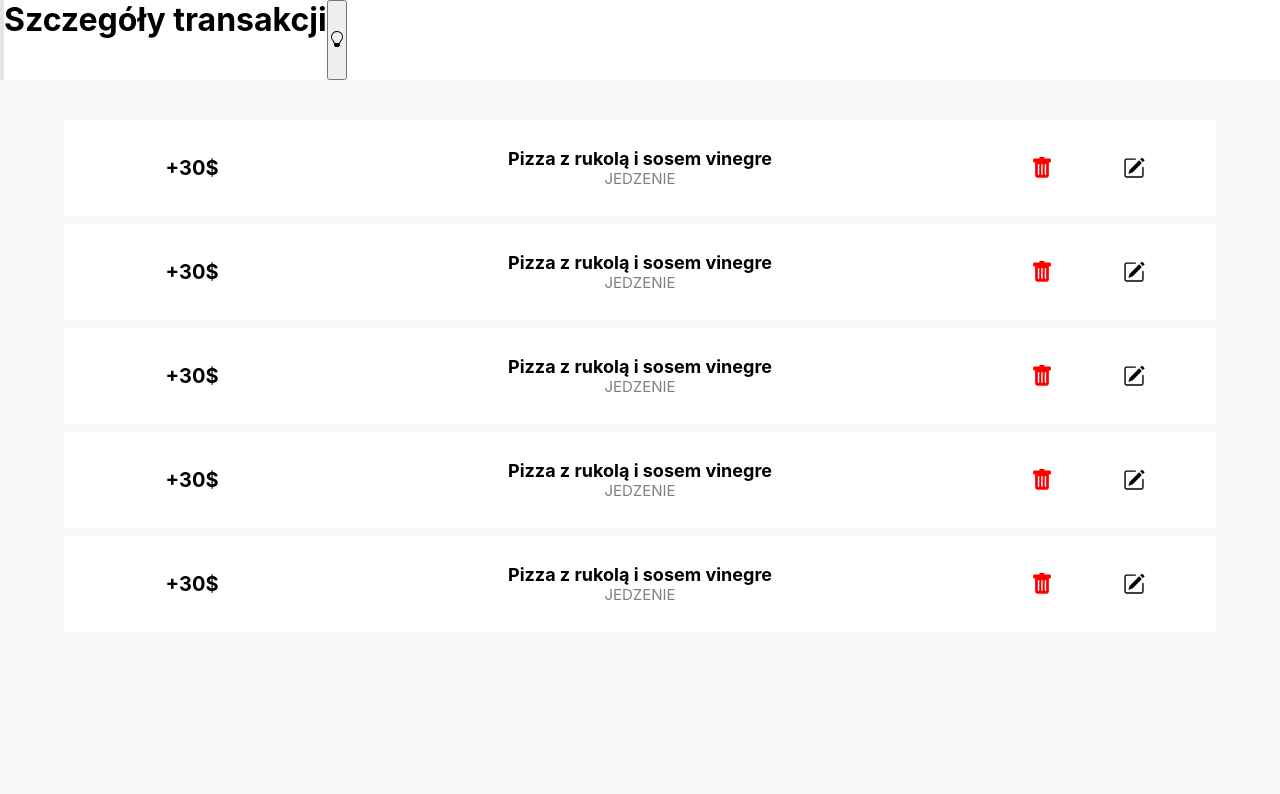
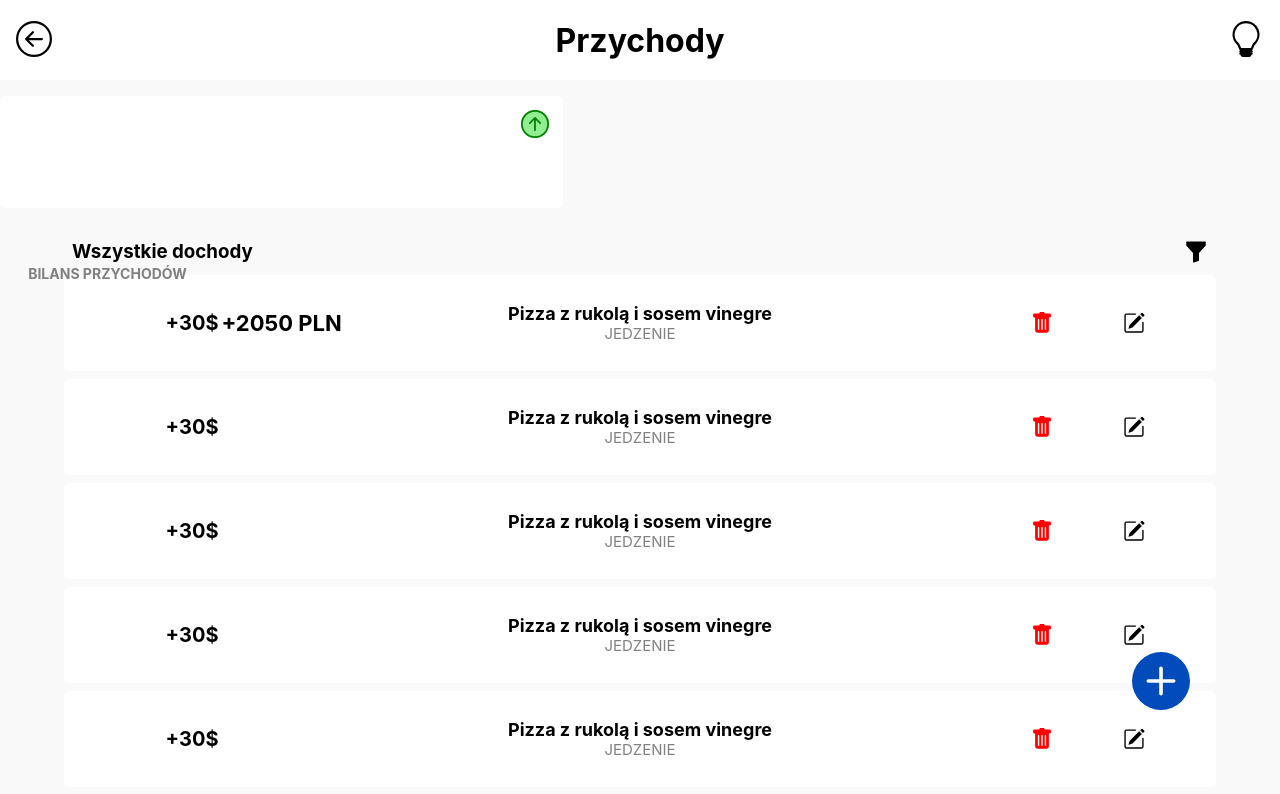
Before and after one commit to Viniski/BudgetApp, a React (Create React App) app: page /dochody in a window 1280 px wide. Shown: the top 794 px of the page. Built offline with nearby package versions, Linux system fonts and the light colour scheme.

Commit message:
End of home page styling, add new component, new icons

```diff
--- a/src/component/Header/Header.js
+++ b/src/component/Header/Header.js
@@ -4,13 +4,10 @@ function Header(props) {
   return (
     <header>
       {props?.page === "home" ? (
-        <button>
+        <>
+        <button className="menu active">
           <svg
             xmlns="http://www.w3.org/2000/svg"
-            width="16"
-            height="16"
-            fill="currentColor"
-            className="bi bi-chevron-down"
             viewBox="0 0 16 16"
           >
             <path
@@ -18,12 +15,10 @@ function Header(props) {
               d="M1.646 4.646a.5.5 0 0 1 .708 0L8 10.293l5.646-5.647a.5.5 0 0 1 .708.708l-6 6a.5.5 0 0 1-.708 0l-6-6a.5.5 0 0 1 0-.708z"
             />
           </svg>
+          </button>
+          <button className="menu disactive">
           <svg
             xmlns="http://www.w3.org/2000/svg"
-            width="16"
-            height="16"
-            fill="currentColor"
-            className="bi bi-chevron-up"
             viewBox="0 0 16 16"
           >
             <path
@@ -32,8 +27,9 @@ function Header(props) {
             />
           </svg>
         </button>
+        </>
       ) : (
-        <button>
+        <button className="goBackIcon">
           <svg xmlns="http://www.w3.org/2000/svg" viewBox="0 0 16 16">
             <path
               fill-rule="evenodd"
@@ -43,13 +39,9 @@ function Header(props) {
         </button>
       )}
       <h1>{props.title}</h1>
-      <button>
+      <button className="themeColor">
         <svg
           xmlns="http://www.w3.org/2000/svg"
-          width="16"
-          height="16"
-          fill="currentColor"
-          className="bi bi-lightbulb"
           viewBox="0 0 16 16"
         >
           <path d="M2 6a6 6 0 1 1 10.174 4.31c-.203.196-.359.4-.453.619l-.762 1.769A.5.5 0 0 1 10.5 13a.5.5 0 0 1 0 1 .5.5 0 0 1 0 1l-.224.447a1 1 0 0 1-.894.553H6.618a1 1 0 0 1-.894-.553L5.5 15a.5.5 0 0 1 0-1 .5.5 0 0 1 0-1 .5.5 0 0 1-.46-.302l-.761-1.77a1.964 1.964 0 0 0-.453-.618A5.984 5.984 0 0 1 2 6zm6-5a5 5 0 0 0-3.479 8.592c.263.254.514.564.676.941L5.83 12h4.342l.632-1.467c.162-.377.413-.687.676-.941A5 5 0 0 0 8 1z" />
--- /dev/null
+++ b/src/component/TransactionSectionHeader/TransactionSectionHeader.js
@@ -0,0 +1,20 @@
+function TransactionSectionHeader(props) {
+    return (
+        <>
+        <div className="transactionSection__header">
+          <h3>{props.title}</h3>
+          <button className="filterButton">
+          <svg
+            xmlns="http://www.w3.org/2000/svg"
+            viewBox="0 0 16 16"
+          >
+            <path d="M1.5 1.5A.5.5 0 0 1 2 1h12a.5.5 0 0 1 .5.5v2a.5.5 0 0 1-.128.334L10 8.692V13.5a.5.5 0 0 1-.342.474l-3 1A.5.5 0 0 1 6 14.5V8.692L1.628 3.834A.5.5 0 0 1 1.5 3.5v-2z" />
+          </svg>
+          </button>
+
+        </div>
+        </>
+    )
+}
+
+export default TransactionSectionHeader;
--- a/src/pages/Edit/EditPage.js
+++ b/src/pages/Edit/EditPage.js
@@ -3,7 +3,7 @@ import Header from "../../component/Header/Header";
 function EditPage() {
     return (
       <>
-      <Header title="Szczegóły transakcji"/>
+      <Header title="Edytuj transakcje"/>
       </>
     );
   }
--- a/src/pages/Expense/ExpenePage.js
+++ b/src/pages/Expense/ExpenePage.js
@@ -1,17 +1,23 @@
 import TransactionCard from "../../component/TransactionCard/TransactionCard";
 import Header from "../../component/Header/Header";
+import ExpenseCard from "../../component/TotalCard/ExpenseCard";
+import TransactionSectionHeader from "../../component/TransactionSectionHeader/TransactionSectionHeader";
+import AddButton from "../../component/AddButton/AddButton";
 
 function ExpensePage() {
   return (
     <>
-      <Header title="Szczegóły transakcji"/>
+      <Header title="Wydatki" />
+      <ExpenseCard />
       <section className="transactionSection">
+        <TransactionSectionHeader title="Wszystkie przychody"/>
         <TransactionCard />
         <TransactionCard />
         <TransactionCard />
         <TransactionCard />
         <TransactionCard />
       </section>
+      <AddButton />
     </>
   );
 }
--- a/src/pages/Filter/FilterPage.js
+++ b/src/pages/Filter/FilterPage.js
@@ -3,7 +3,7 @@ import Header from "../../component/Header/Header";
 function FilterPage() {
     return (
       <>
-      <Header title="Szczegóły transakcji"/>
+      <Header title="Filtruj transakcje"/>
       </>
     );
   }
--- a/src/pages/Home/HomePage.js
+++ b/src/pages/Home/HomePage.js
@@ -4,18 +4,19 @@ import ExpenseCard from "../../component/TotalCard/ExpenseCard";
 import IncomeCard from "../../component/TotalCard/IncomeCard";
 import AddButton from "../../component/AddButton/AddButton";
 import Header from "../../component/Header/Header";
+import TransactionSectionHeader from "../../component/TransactionSectionHeader/TransactionSectionHeader";
 
 function HomePage() {
   return (
     <>
-      <Header page="home" title="Strona główna"/>
+      <Header page="home" title="Strona główna" />
       <section className="totalSection">
         <TotalCard />
         <ExpenseCard />
         <IncomeCard />
       </section>
       <section className="transactionSection">
-        <h3>Ostatnie transakcje</h3>
+        <TransactionSectionHeader title="Ostatnie transakcje"/>
         <TransactionCard transactionType="income" />
         <TransactionCard transactionType="income" />
         <TransactionCard transactionType="expense" />
--- a/src/pages/Income/IncomePage.js
+++ b/src/pages/Income/IncomePage.js
@@ -1,17 +1,23 @@
 import TransactionCard from "../../component/TransactionCard/TransactionCard";
 import Header from "../../component/Header/Header";
+import IncomeCard from "../../component/TotalCard/IncomeCard";
+import TransactionSectionHeader from "../../component/TransactionSectionHeader/TransactionSectionHeader";
+import AddButton from "../../component/AddButton/AddButton";
 
 function IncomePage() {
   return (
     <>
-      <Header title="Szczegóły transakcji"/>
+      <Header title="Przychody"/>
+      <IncomeCard />
       <section className="transactionSection">
+        <TransactionSectionHeader title="Wszystkie dochody"/>
         <TransactionCard />
         <TransactionCard />
         <TransactionCard />
         <TransactionCard />
         <TransactionCard />
       </section>
+      <AddButton />
     </>
   );
 }
--- a/src/styles/config.scss
+++ b/src/styles/config.scss
@@ -1,3 +1,5 @@
+$grayBackground:  rgb(250, 249, 250);
+
 * {
     margin: 0;
     padding: 0;
@@ -11,7 +13,7 @@
       sans-serif;
     -webkit-font-smoothing: antialiased;
     -moz-osx-font-smoothing: grayscale;
-    background-color: rgb(250, 249, 250);
+    background-color: $grayBackground;
 
   }
 
@@ -19,3 +21,7 @@
     font-family: source-code-pro, Menlo, Monaco, Consolas, "Courier New",
       monospace;
   }
+
+  button {
+    border: 0;
+  }
--- a/src/styles/main.scss
+++ b/src/styles/main.scss
@@ -132,9 +132,12 @@
 
 header {
   display: flex;
+  align-items: center;
+  justify-content: space-between;
   width: 100vw;
   height: 10vh;
   background-color: white;
+
 }
 
 .totalSection {
@@ -145,15 +148,15 @@ header {
 }
 
 .transactionSection {
-  padding: 3vh 0;
+  padding: 4vh 0;
   display: flex;
   flex-wrap: wrap;
   text-align: center;
   justify-content: center;
 
   h3 {
-    width: 88vw;
     text-align: start;
+    padding: 0 8px;
   }
 }
 
@@ -183,3 +186,64 @@ header {
   width: 22px;
   height: 22px;
 }
+
+.themeColor {
+  background: white;
+
+  svg {
+    width: 36px;
+    height: 36px;
+  }
+}
+
+
+.menu {
+  background: white;
+
+  svg {
+    width: 36px;
+    height: 36px;
+  }
+}
+
+.themeColor, .menu, .goBackIcon {
+  padding: 0 16px;
+}
+
+.active {
+   display: block;
+}
+
+.disactive {
+  display: none;
+}
+
+.goBackIcon {
+    background: white;
+
+    svg {
+      width: 36px;
+      height: 36px;
+    }
+}
+
+h1 {
+  text-align: center;
+}
+
+.filterButton {
+  background-color: $grayBackground;
+  padding: 0 8px;
+
+  svg {
+    width: 24px;
+    height: 24px;
+  }
+}
+
+.transactionSection__header {
+  display: flex;
+  flex-wrap: wrap;
+  width: 90%;
+  justify-content: space-between;
+}
```
Lines whose indentation alone changed are shown as unchanged.
